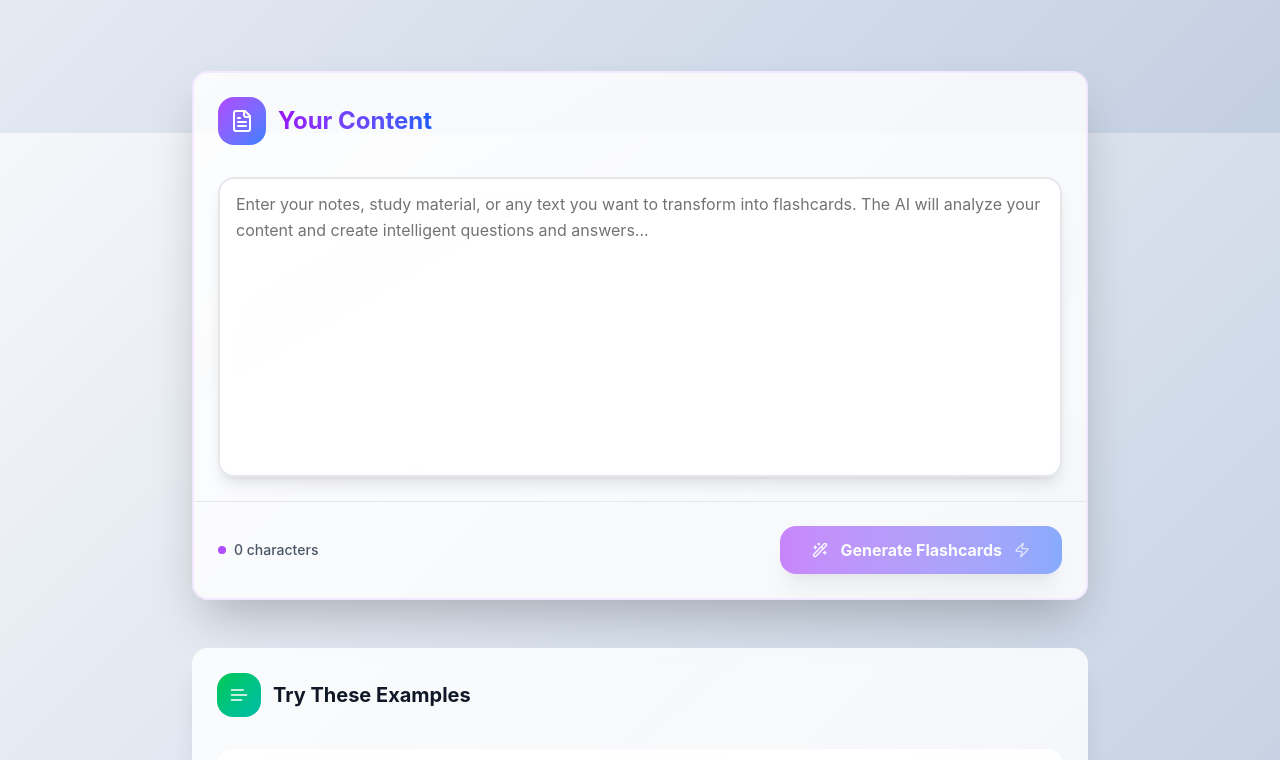
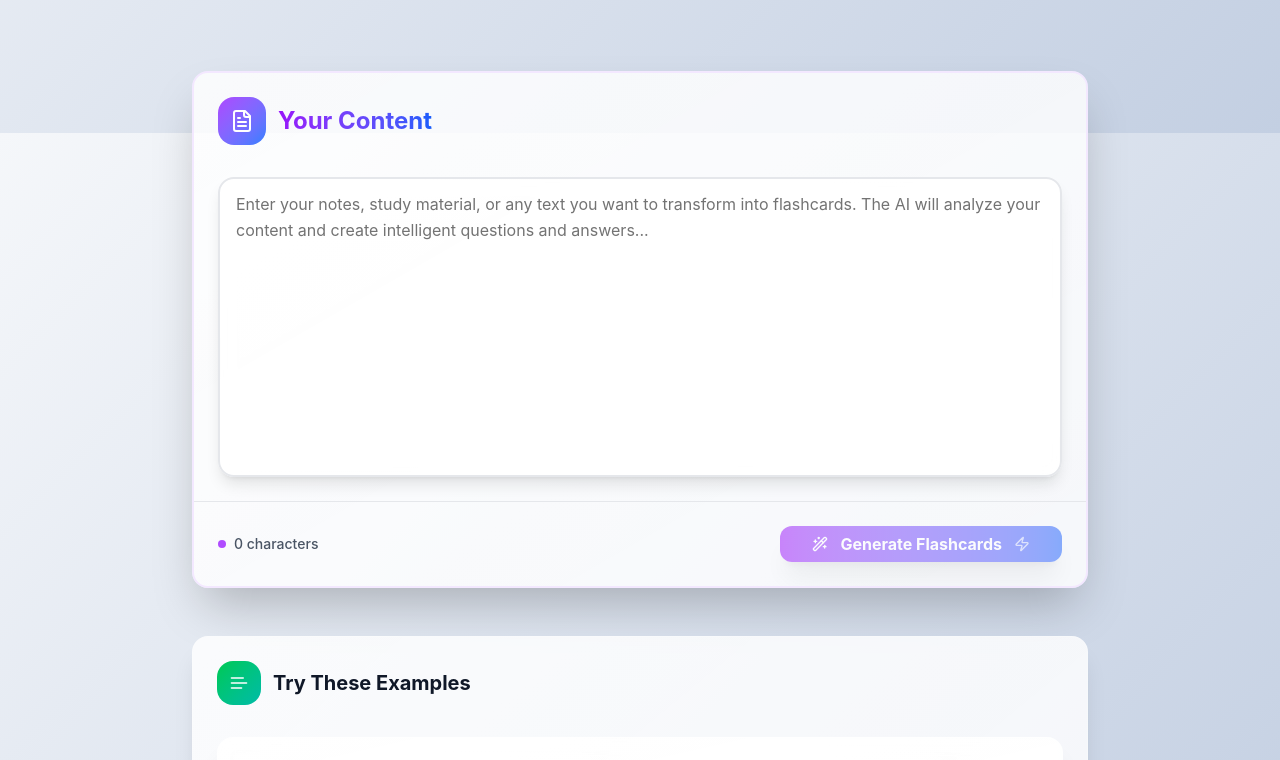
Before and after one commit to 1abdelaziz/ai-flashcards-app, a React (Vite) app: page /create in a window 1280 px wide. Shown: the part 667-1427 px from the top of the page. Built offline with nearby package versions, Linux system fonts and the light colour scheme.

Commit message:
Size of the Generate button is smaller now

```diff
--- a/src/pages/Create.tsx
+++ b/src/pages/Create.tsx
@@ -109,7 +109,7 @@ export default function Create() {
                                         onClick={handleFlashcardsRequest}
                                         className="px-8 py-3 text-base font-bold shadow-xl hover:shadow-2xl disabled:opacity-50 disabled:cursor-not-allowed"
                                         variant="default"
-                                        size="lg"
+                                        size="sm"
                                         disabled={isLoading || textIsEmpty}
                                     >
                                         {isLoading ? (
```
